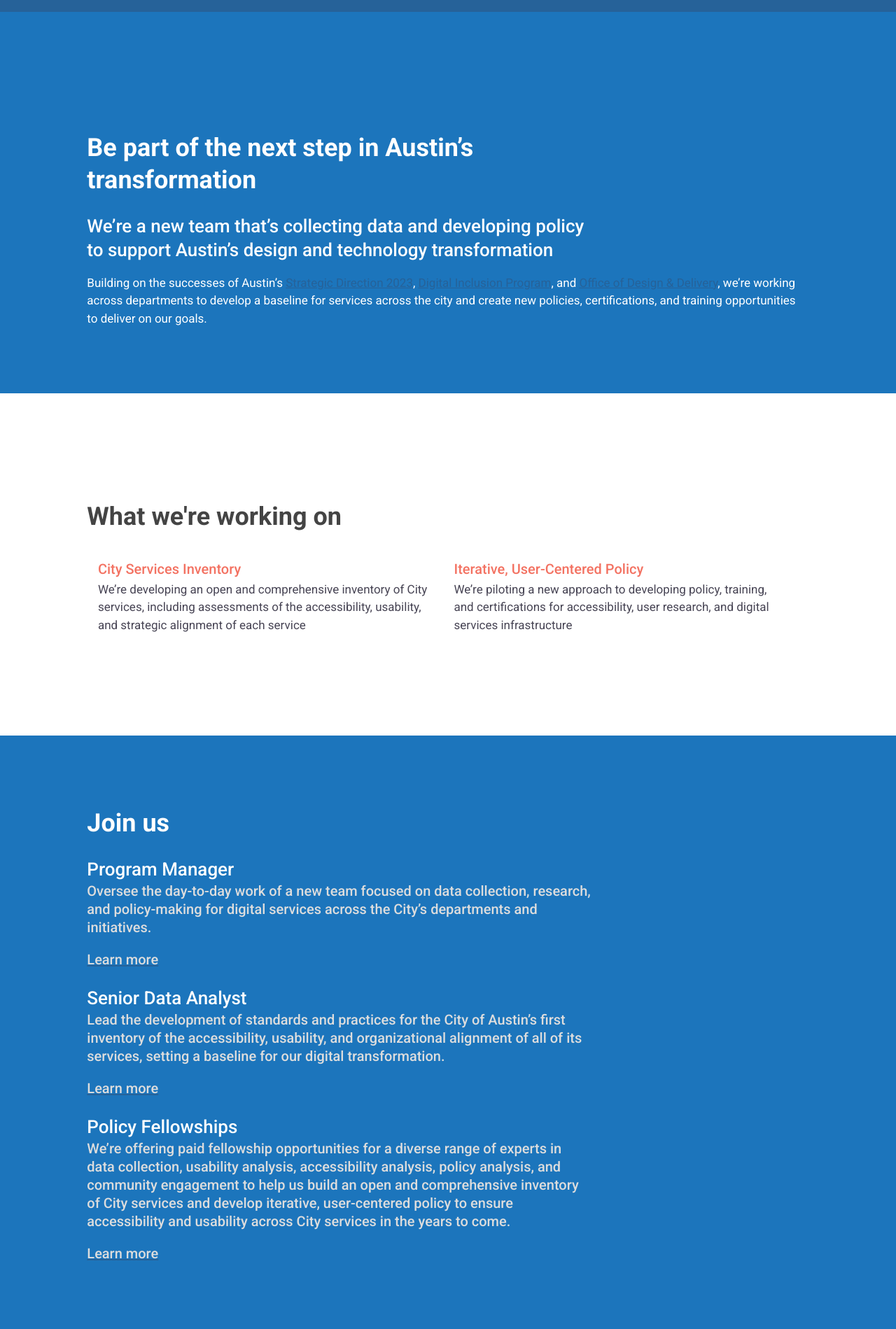
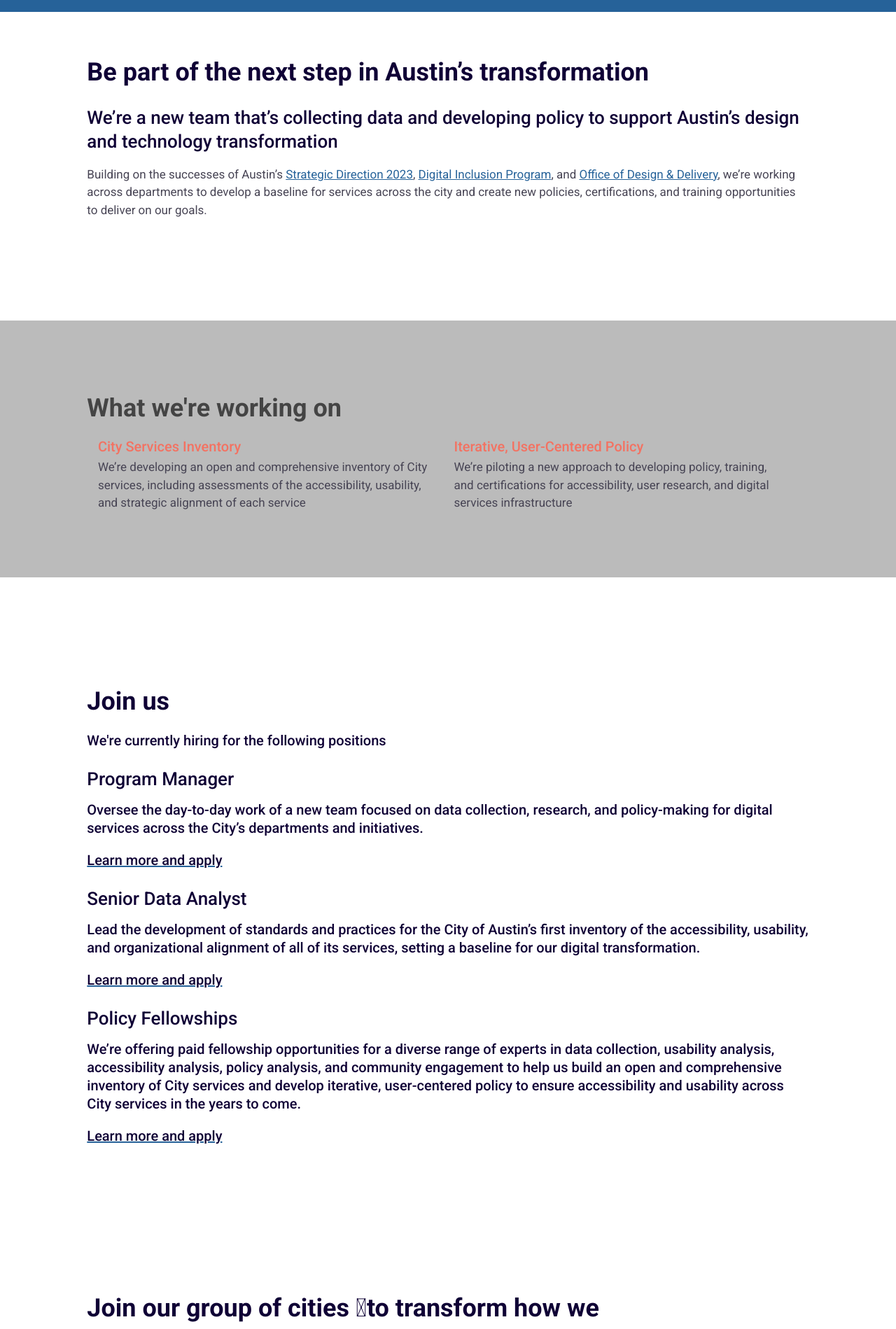
Before and after one commit to cityofaustin/policy-team, a Jekyll site: the page built from index.md, in a window 1280 px wide. Shown: the top 1899 px of the page at 70% size. Built offline with Jekyll 4.4.1, drawn with Linux system fonts in a browser that asks for light colours; comment, search, counter and statistics services are not loaded.

Commit message:
update styling

```diff
--- a/_layouts/landing-page.html
+++ b/_layouts/landing-page.html
@@ -4,7 +4,7 @@ layout: default
 
 
 
-<section class="page-section blue-back" id="intro">
+<section class="page-section" id="intro">
   <div class="container">
     <div class="row">
       <div class="col-xs-10 col-xs-offset-1 col-lg-10 col-lg-offset-1">
@@ -25,7 +25,7 @@ layout: default
 
 
 
-<section class="page-section" id="goals">
+<section class="page-section gray-back" id="efforts">
 
   <div class="container">
 
@@ -56,25 +56,25 @@ layout: default
 
 
 
-<section class="page-section blue-back" id="principles">
+<section class="page-section" id="principles">
   <div class="container">
     <div class="row">
       <div class="col-xs-10 col-xs-offset-1 col-lg-10 col-lg-offset-1">
 
           <h2>Join us</h2>
-          <!-- <h4>Subhead text</h4> -->
+          <h4>We're currently hiring for the following positions</h4>
 
           <h3>Program Manager</h3>
           <h4>Oversee the day-to-day work of a new team focused on data collection, research, and policy-making for digital services across the City’s departments and initiatives.</h4>
-          <a href="#"><h4>Learn more</h4></a>
+          <a href="#"><h4>Learn more and apply</h4></a>
 
           <h3>Senior Data Analyst</h3>
           <h4>Lead the development of standards and practices for the City of Austin’s first inventory of the accessibility, usability, and organizational alignment of all of its services, setting a baseline for our digital transformation.</h4>
-          <a href="#"><h4>Learn more</h4></a>
+          <a href="#"><h4>Learn more and apply</h4></a>
 
           <h3>Policy Fellowships</h3>
           <h4>We’re offering paid fellowship opportunities for a diverse range of experts in data collection, usability analysis, accessibility analysis, policy analysis, and community engagement to help us build an open and comprehensive inventory of City services and develop iterative, user-centered policy to ensure accessibility and usability across City services in the years to come.</h4>
-          <a href="#"><h4>Learn more</h4></a>
+          <a href="#"><h4>Learn more and apply</h4></a>
 
         </div>
       </div>
--- a/assets/stylesheets/zilker/sections.scss
+++ b/assets/stylesheets/zilker/sections.scss
@@ -44,10 +44,9 @@ section {}
   background: $color-theme-dark-hover;
 }
 
-.blue-back,
-section.blue-back {
-  background: #1C75BC;
-  color: white;
+.gray-back,
+section.gray-back {
+  background: #bbb;
 }
 
 
--- a/assets/stylesheets/zilker/typography.scss
+++ b/assets/stylesheets/zilker/typography.scss
@@ -58,20 +58,20 @@ h2 {
 
 
 
-section.blue-back h1,
-section.blue-back h2,
-section.blue-back h3 {
+section.gray-back h1,
+section.gray-back h2,
+section.gray-back h3 {
   color: white;
   margin-bottom: 0;
 }
 
-section.blue-back h3 {
+section.gray-back h3 {
   padding-bottom: 0;
   margin-bottom: 0;
   max-width: 720px;
 }
 
-section.blue-back h3 .red {
+section.gray-back h3 .red {
   color: #F37262;
 }
 
@@ -79,7 +79,7 @@ body.how-we-work-page {
   padding: 20px 20px 20px 20px;
 }
 
-section.blue-back h4 {
+section.gray-back h4 {
   color: #ddd;
   padding-top: 0;
   margin-top: 0;
@@ -87,16 +87,16 @@ section.blue-back h4 {
 }
 
 
-.blue-back h2.first-line {
+.gray-back h2.first-line {
   // color: #ddd;
   padding-top: 3em;
 }
 
-.blue-back h2.second-line {
+.gray-back h2.second-line {
   padding-bottom: 2em;
 }
 
-section.blue-back h2 {
+section.gray-back h2 {
   max-width: 750px;
 }
 
@@ -110,20 +110,20 @@ section.blue-back h2 {
   padding-right: 20px;
 }
 
-#goals h2 {
+#efforts h2 {
   color: #444;
   padding-bottom: .5em;
 }
 
-#goals h2.slides-header {
+#efforts h2.slides-header {
   padding-bottom: 0;
 }
 
-#goals .principle-details {
+#efforts .principle-details {
   // margin-left: 0;
 }
 
-#goals .principle-details h4 {
+#efforts .principle-details h4 {
   color: #F37262;
 }
 
@@ -157,10 +157,14 @@ h3 {
   margin-top: 1em;
 }
 
-.principle h3 {
-  margin-top: .3em;
+.principles h3 {
+  margin-top: 2em;
   margin-bottom: 1em;
   color: #666;
+}
+
+.principles h4 {
+  margin-bottom: 0;
 }
 
 h4 {
```
